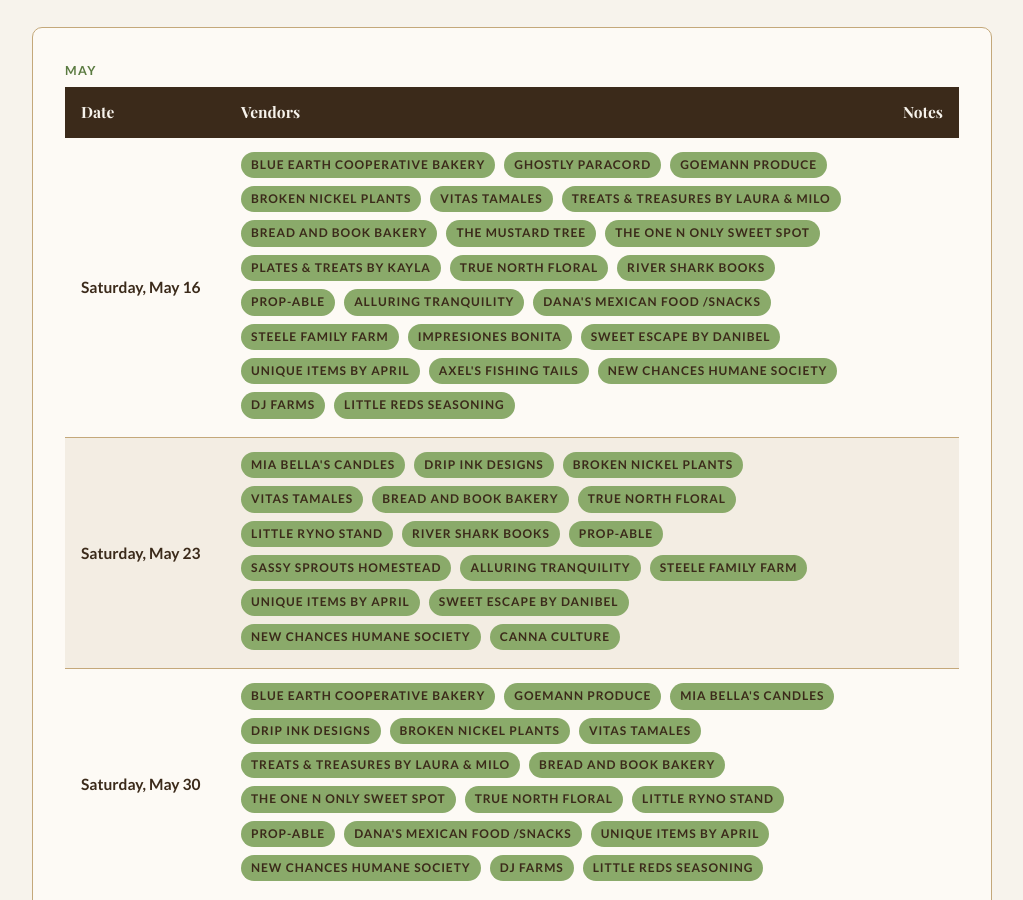
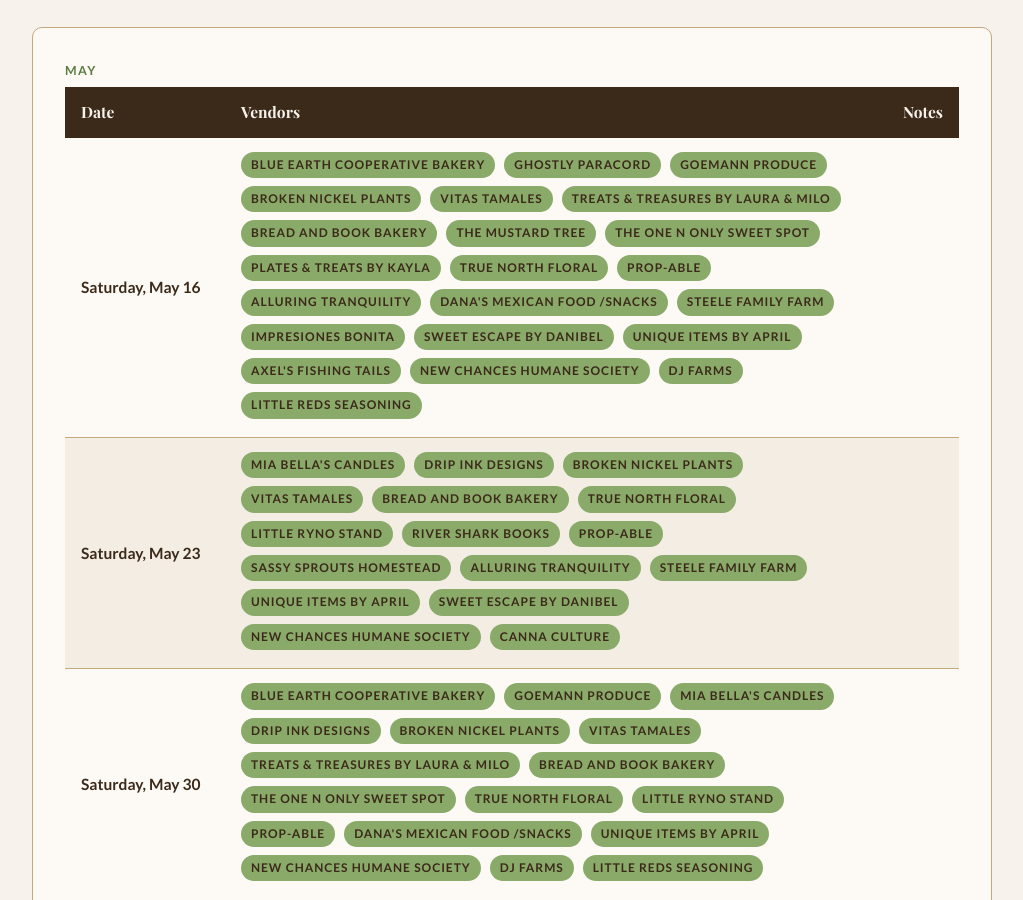
Before and after one commit to blueearthcommunitymarket/blueearthcommunitymarket.github.io, a Jekyll site: the page built from calendar/index.html, in a window 1280 px wide and 900 px high, scrolled down 513 px. Shown: the whole window, without its empty margins (128-1151 px from the left). Built offline with Jekyll 4.4.1, drawn with Linux system fonts in a browser that asks for light colours; some web fonts are replaced.

Commit message:
Remove River Shark Books from May 16 calendar

```diff
--- a/calendar/index.html
+++ b/calendar/index.html
@@ -41,7 +41,6 @@ description: 2026 Blue Earth Community Market season schedule. Saturdays 10am-1p
                         <span class="tag">The One N Only Sweet Spot</span>
                         <span class="tag">Plates &amp; Treats by Kayla</span>
                         <span class="tag">True North Floral</span>
-                        <span class="tag">River Shark Books</span>
                         <span class="tag">Prop-Able</span>
                         <span class="tag">Alluring Tranquility</span>
                         <span class="tag">Dana's Mexican Food /Snacks</span>
```
